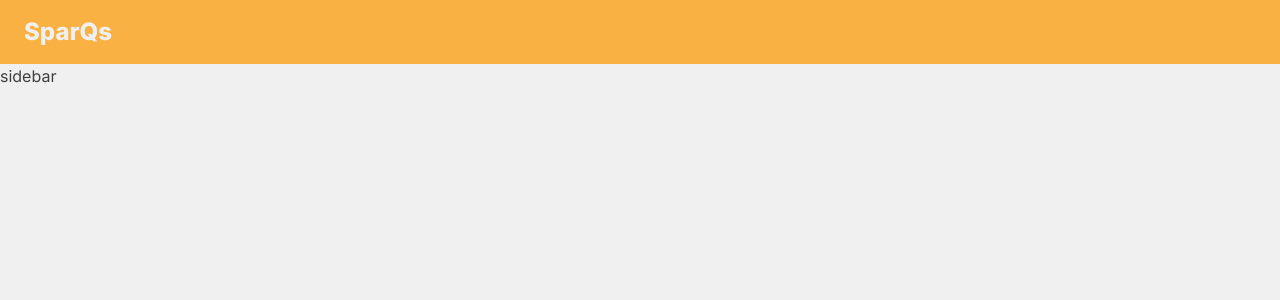
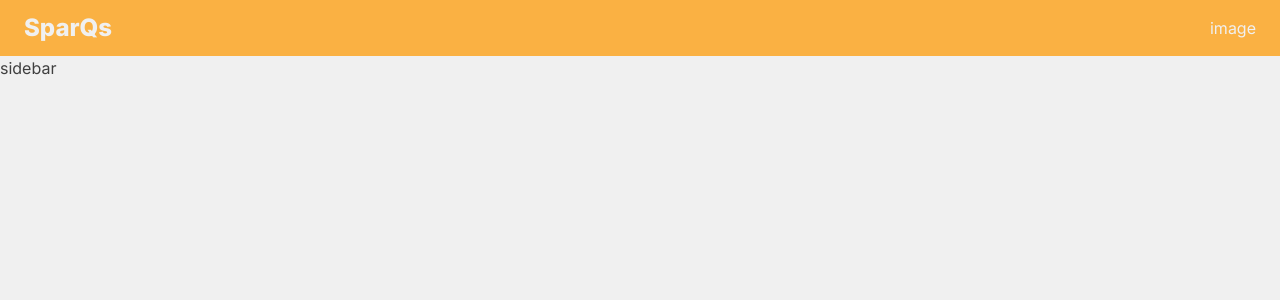
Before and after one commit to SwiftNCloak/sparqs, a Next.js app: page / in a window 1280 px wide. Shown: the top 300 px of the page. Built offline with nearby package versions, Linux system fonts and the light colour scheme.

Commit message:
started with the basics

```diff
--- a/components/NavBar/NavBar.tsx
+++ b/components/NavBar/NavBar.tsx
@@ -1,7 +1,13 @@
 export default function NavBar() {
     return (
-      <div className="w-full px-6 py-4 bg-themeOrange-100 text-textWhite">
-        <h2 className="text-2xl font-extrabold">SparQs</h2>
+      <div className="w-full px-6 py-3 bg-themeOrange-100 text-textWhite items-center
+                      justify-between flex">
+        <div className="items-center justify-between flex">
+            <h2 className="text-2xl font-extrabold">SparQs</h2>
+        </div>
+        <div className="items-center justify-between flex">
+            image
+        </div>
       </div>
     );
   }
```
